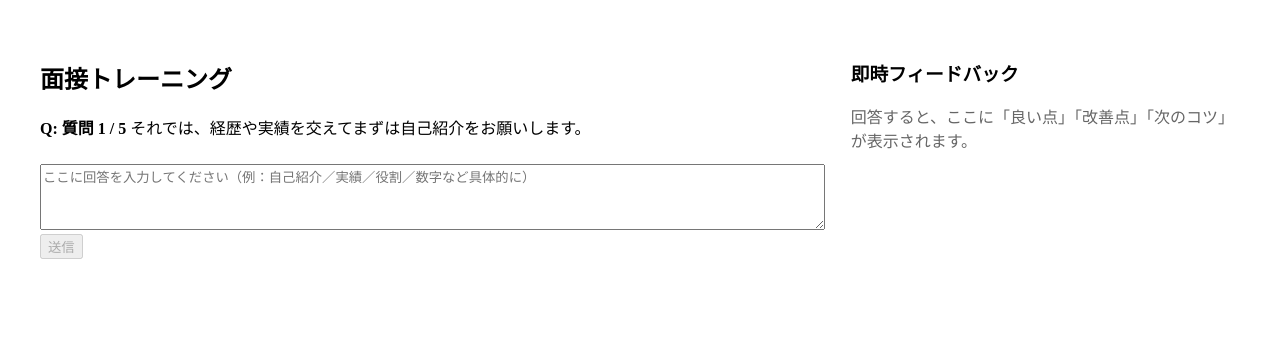
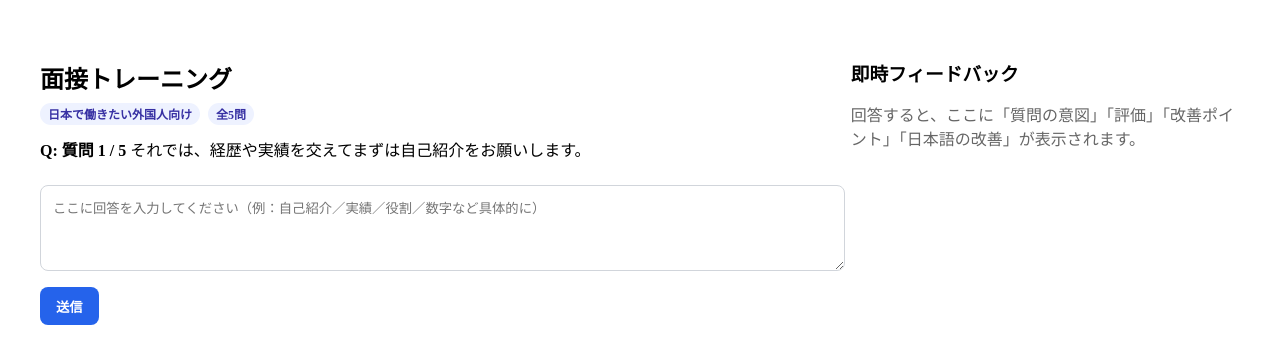
Before and after one commit to kahigash/interview-trainer-app, a Next.js app: page / in a window 1280 px wide. Shown: the top 364 px of the page. Built offline with nearby package versions, Linux system fonts and the light colour scheme.

Commit message:
Update index.tsx

```diff
--- a/pages/index.tsx
+++ b/pages/index.tsx
@@ -13,9 +13,10 @@ interface Message {
 }
 
 interface Feedback {
-  praise: string;
-  improve: string;
-  next_tip: string;
+    intent: string;       // 質問の意図
+    evaluation: string;   // 回答の評価
+    improvement: string;  // 回答の改善ポイント
+    japanese: string;     // 日本語表現の改善
 }
 
 const MAX_QUESTIONS = 5;
@@ -65,16 +66,17 @@ export default function Home() {
 
             // 3) コーチ（即時フィードバック）呼び出し
             // 期待するレスポンス形:
-      // { praise: string, improve: string, next_tip: string }
+            // { intent: string, evaluation: string, improvement: string, japanese: string }
             const coachRes = await axios.post('/api/coach', {
                 question: lastQuestion?.content || '',
                 answer: currentAnswer,
             });
 
             const fb: Feedback = {
-        praise: coachRes.data?.praise ?? 'よかった点の検出に失敗しました。',
-        improve: coachRes.data?.improve ?? '改善点の検出に失敗しました。',
-        next_tip: coachRes.data?.next_tip ?? '次のコツの提案に失敗しました。',
+                intent: coachRes.data?.intent ?? 'この質問の意図の解析に失敗しました。',
+                evaluation: coachRes.data?.evaluation ?? '回答評価の生成に失敗しました。',
+                improvement: coachRes.data?.improvement ?? '改善ポイントの抽出に失敗しました。',
+                japanese: coachRes.data?.japanese ?? '日本語の改善提案の生成に失敗しました。',
             };
             const nextFeedbacks = [...feedbacks, fb];
             setFeedbacks(nextFeedbacks);
@@ -95,8 +97,7 @@ export default function Home() {
 
             // 5) 面接官（次の質問）呼び出し
             // 期待するレスポンス形:
-      // { question: string, type?: string, aim?: string, follow_up_level?: number }
-      // 後方互換: { result: string } でも拾う
+            // { question: string }
             const interviewerRes = await axios.post('/api/interviewer', {
                 messages: updatedMessages, // 履歴を必要に応じて渡す
             });
@@ -106,7 +107,8 @@ export default function Home() {
                 interviewerRes.data?.result ??
                 '次の質問の生成に失敗しました。最近の経験で最も成長できた出来事を教えてください。';
 
-      const nextQuestionId = nextFeedbacks.length + 1; // 例) 1問目回答後→次は 2
+            // ※ 質問番号は現在のassistantの数 + 1 に修正
+            const nextQuestionId = assistantQuestionsCount + 1;
 
             setMessages((prev) => [
                 ...prev,
@@ -144,11 +146,51 @@ export default function Home() {
         window.location.href = '/result';
     };
 
+    const badge: React.CSSProperties = {
+        display: 'inline-block',
+        padding: '2px 8px',
+        borderRadius: 999,
+        background: '#eef2ff',
+        color: '#3730a3',
+        fontSize: 12,
+        fontWeight: 600,
+        marginRight: 8,
+    };
+
+    const card: React.CSSProperties = {
+        marginBottom: '1rem',
+        padding: '0.9rem',
+        border: '1px solid #e5e7eb',
+        borderRadius: 10,
+        lineHeight: 1.55,
+        background: '#fff',
+        boxShadow: '0 1px 2px rgba(0,0,0,0.04)',
+    };
+
+    const label: React.CSSProperties = {
+        fontSize: 12,
+        fontWeight: 700,
+        color: '#6b7280',
+        textTransform: 'uppercase',
+        letterSpacing: 0.4,
+        margin: '0.25rem 0 0.2rem',
+    };
+
+    const value: React.CSSProperties = {
+        margin: '0 0 0.4rem',
+        whiteSpace: 'pre-wrap',
+        wordBreak: 'break-word',
+    };
+
     return (
-    <div style={{ display: 'flex', padding: '2rem', gap: '2rem' }}>
+        <div style={{ display: 'flex', padding: '2rem', gap: '2rem', alignItems: 'flex-start' }}>
             {/* 左ペイン：会話 */}
             <div style={{ flex: 2 }}>
-        <h2>面接トレーニング</h2>
+                <h2 style={{ marginBottom: 8 }}>面接トレーニング</h2>
+                <div style={{ marginBottom: 12 }}>
+                    <span style={badge}>日本で働きたい外国人向け</span>
+                    <span style={badge}>全{MAX_QUESTIONS}問</span>
+                </div>
 
                 {messages.map((msg, idx) => (
                     <p key={idx} style={{ margin: '0.6rem 0' }}>
@@ -164,17 +206,37 @@ export default function Home() {
                 ))}
 
                 {!loading && feedbacks.length < MAX_QUESTIONS && (
-          <div>
+                    <div style={{ marginTop: '1rem' }}>
                         <textarea
                             value={answer}
                             onChange={(e) => setAnswer(e.target.value)}
                             rows={4}
-              style={{ width: '100%', marginTop: '1rem' }}
+                            style={{
+                                width: '100%',
+                                marginTop: '0.5rem',
+                                padding: '0.75rem',
+                                borderRadius: 8,
+                                border: '1px solid #d1d5db',
+                                outline: 'none',
+                            }}
                             placeholder="ここに回答を入力してください（例：自己紹介／実績／役割／数字など具体的に）"
                         />
                         <br />
-            <button onClick={handleSubmit} disabled={!answer.trim()}>
-              送信
+                        <button
+                            onClick={handleSubmit}
+                            disabled={!answer.trim() || loading}
+                            style={{
+                                marginTop: '0.75rem',
+                                padding: '0.6rem 1rem',
+                                backgroundColor: loading ? '#9ca3af' : '#2563eb',
+                                color: 'white',
+                                border: 'none',
+                                borderRadius: 8,
+                                cursor: loading ? 'not-allowed' : 'pointer',
+                                fontWeight: 600,
+                            }}
+                        >
+                            {loading ? '送信中…' : '送信'}
                         </button>
                     </div>
                 )}
@@ -189,17 +251,18 @@ export default function Home() {
 
                 {/* 終了ボタン（5問に到達し、最後のアシスタントメッセージまで出たら表示） */}
                 {feedbacks.length === MAX_QUESTIONS &&
-          assistantQuestionsCount >= 1 && ( // 終了メッセージ後に押せる
+                    assistantQuestionsCount >= 1 && (
                         <button
                             onClick={handleGoResult}
                             style={{
                                 marginTop: '1rem',
-                padding: '0.5rem 1rem',
-                backgroundColor: '#0070f3',
+                                padding: '0.6rem 1rem',
+                                backgroundColor: '#10b981',
                                 color: 'white',
                                 border: 'none',
-                borderRadius: '4px',
+                                borderRadius: 8,
                                 cursor: 'pointer',
+                                fontWeight: 600,
                             }}
                         >
                             セッション結果を見る
@@ -207,37 +270,35 @@ export default function Home() {
                     )}
             </div>
 
-      {/* 右ペイン：即時フィードバック */}
-      <div style={{ flex: 1 }}>
-        <h3>即時フィードバック</h3>
+            {/* 右ペイン：即時フィードバック（新UI） */}
+            <div style={{ flex: 1, position: 'sticky', top: 24 }}>
+                <h3 style={{ marginBottom: 8 }}>即時フィードバック</h3>
                 {feedbacks.length === 0 && (
                     <p style={{ color: '#666' }}>
-            回答すると、ここに「良い点」「改善点」「次のコツ」が表示されます。
+                        回答すると、ここに「質問の意図」「評価」「改善ポイント」「日本語の改善」が表示されます。
                     </p>
                 )}
+
                 {feedbacks.map((fb, idx) => (
-          <div
-            key={idx}
-            style={{
-              marginBottom: '1rem',
-              padding: '0.75rem',
-              border: '1px solid #ccc',
-              borderRadius: 6,
-              lineHeight: 1.4,
-            }}
-          >
-            <p style={{ margin: '0 0 0.25rem' }}>
-              <strong>質問{idx + 1}</strong>
-            </p>
-            <p style={{ margin: '0.2rem 0' }}>
-              <strong>Praise:</strong> {fb.praise}
-            </p>
-            <p style={{ margin: '0.2rem 0' }}>
-              <strong>Improve:</strong> {fb.improve}
-            </p>
-            <p style={{ margin: '0.2rem 0' }}>
-              <strong>NextTip:</strong> {fb.next_tip}
-            </p>
+                    <div key={idx} style={card}>
+                        <div style={{ marginBottom: 6 }}>
+                            <span style={badge}>質問{idx + 1}</span>
+                            <span style={{ fontSize: 12, color: '#6b7280' }}>
+                                応募者向けコーチング
+                            </span>
+                        </div>
+
+                        <div style={label}>質問の意図</div>
+                        <p style={value}>{fb.intent}</p>
+
+                        <div style={label}>回答の評価</div>
+                        <p style={value}>{fb.evaluation}</p>
+
+                        <div style={label}>改善ポイント</div>
+                        <p style={value}>{fb.improvement}</p>
+
+                        <div style={label}>日本語の改善</div>
+                        <p style={value}>{fb.japanese}</p>
                     </div>
                 ))}
             </div>
```
Lines whose indentation alone changed are shown as unchanged.
